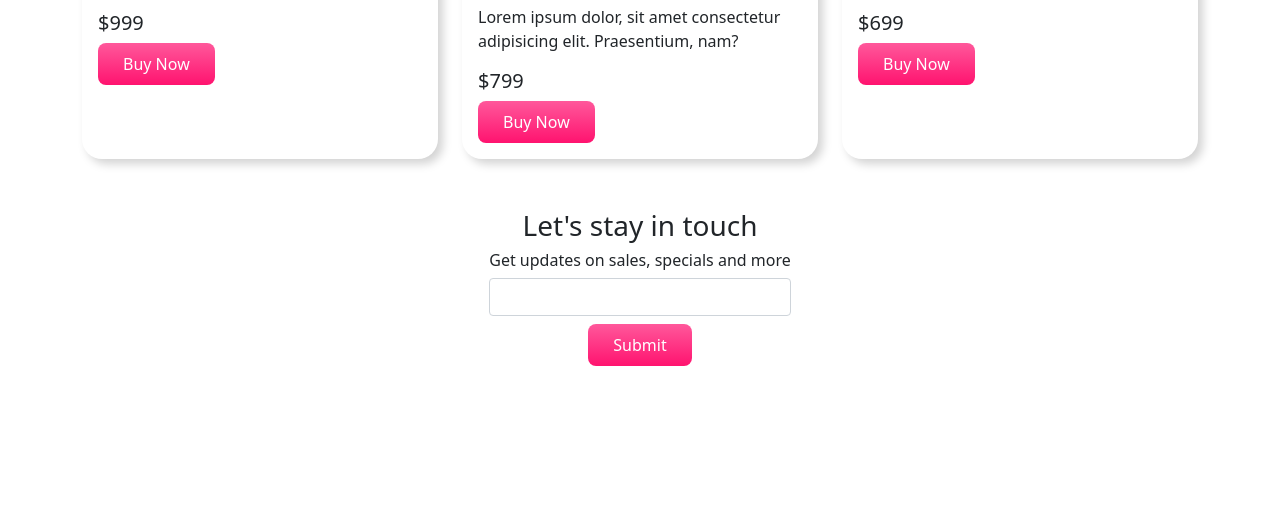
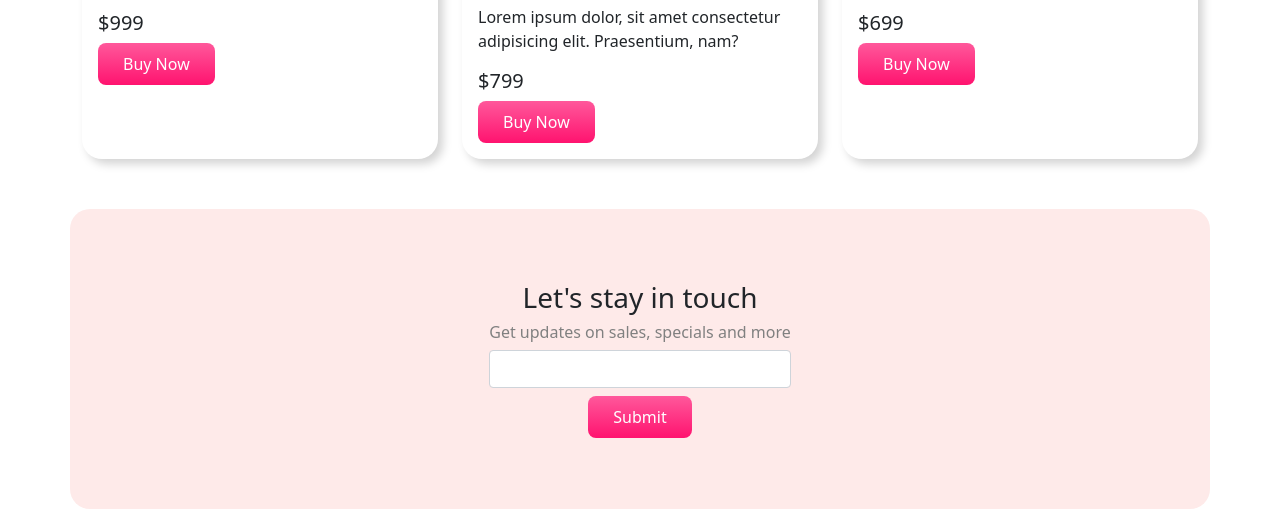
Before and after one commit to ahDevGit/panda-commerce, a plain HTML site: page index.html in a window 1280 px wide. Shown: the part 1819-2328 px from the top of the page. Before the commit the page ends 2185 px from the top, so only its background shows below. Drawn offline with nearby package versions, Linux system fonts and the light colour scheme.

Commit message:
Style added for Subscribe section

```diff
--- a/style.css
+++ b/style.css
@@ -55,3 +55,12 @@ custom-padding {
   box-shadow: 5px 5px 10px lightgray;
   border-radius: 20px;
 }
+
+#contact {
+  height: 300px;
+  background-color: #feeae9;
+  border-radius: 20px;
+}
+#contact h6 {
+  color: gray;
+}
```
